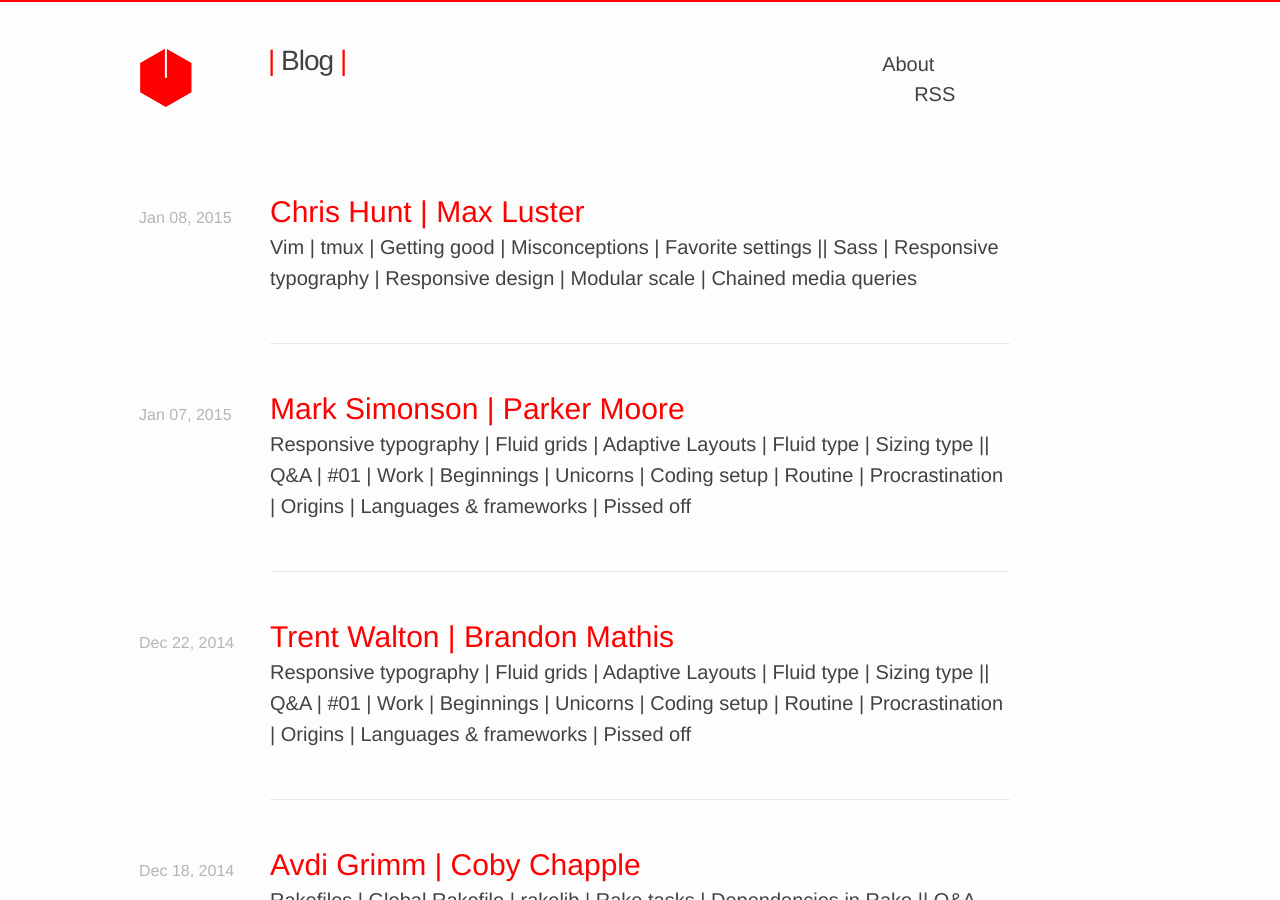
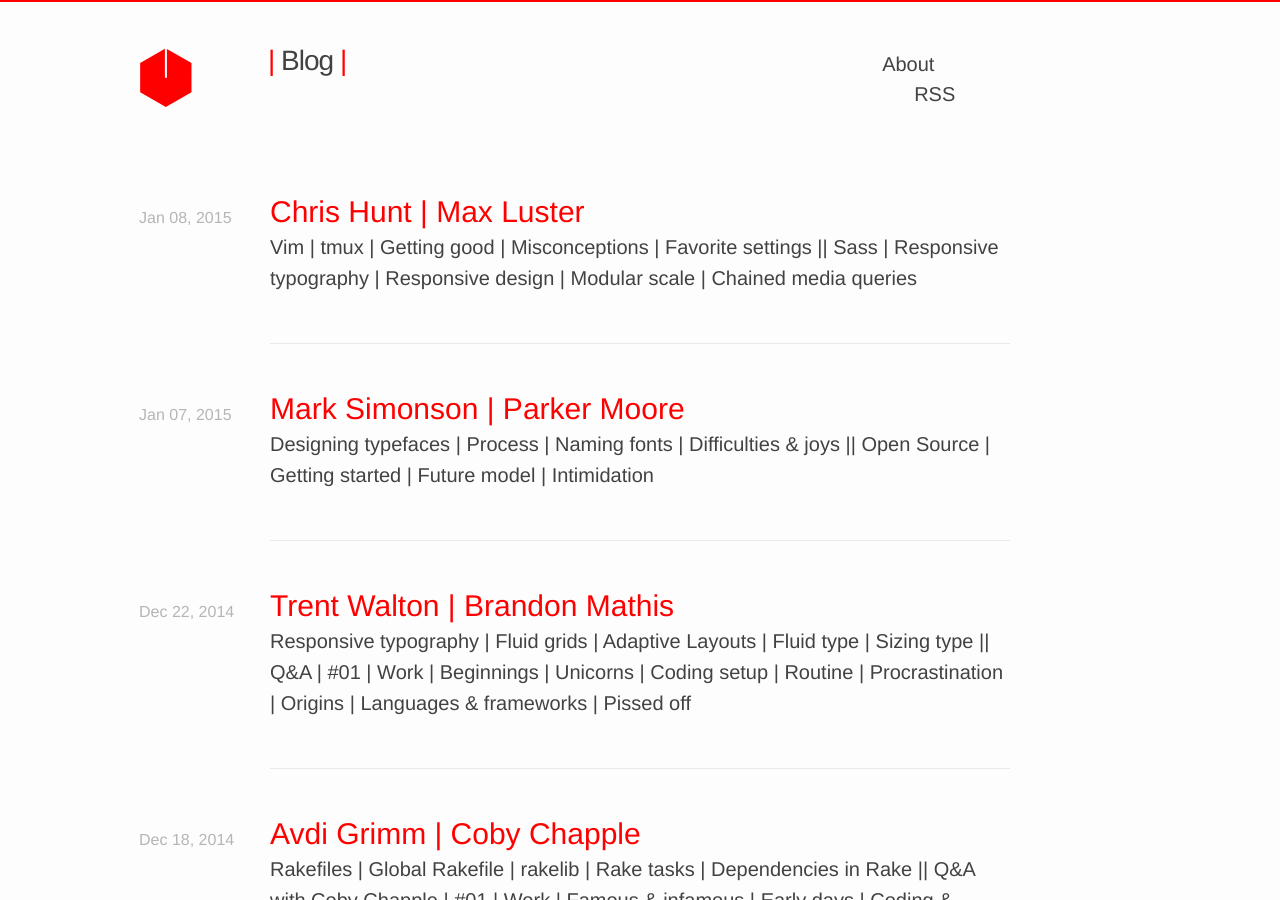
Before and after one commit to vis-kid/between_blog, a Jekyll site: the page built from index.html, in a window 1280 px wide and 900 px high. Built offline with Jekyll 4.4.1, drawn with Linux system fonts in a browser that asks for light colours; the list of posts is cut into pages by our own code.

Commit message:
Fixes mistake in excerpt for 01/07/2015 synopsis

```diff
--- a/_posts/January_2015/2015-01-07-Simonson-Moore.md
+++ b/_posts/January_2015/2015-01-07-Simonson-Moore.md
@@ -4,7 +4,7 @@
 
 title: "Mark Simonson | Parker Moore"
 
-excerpt: Responsive typography | Fluid grids | Adaptive Layouts | Fluid type | Sizing type || Q&A | &#35;01 | Work | Beginnings | Unicorns | Coding setup | Routine | Procrastination | Origins | Languages & frameworks | Pissed off
+excerpt: Designing typefaces | Process | Naming fonts | Difficulties & joys || Open Source | Getting started | Future model | Intimidation
 
 interviewee01_episode_number: 29
 interviewee01_name: Mark Simonson
```
